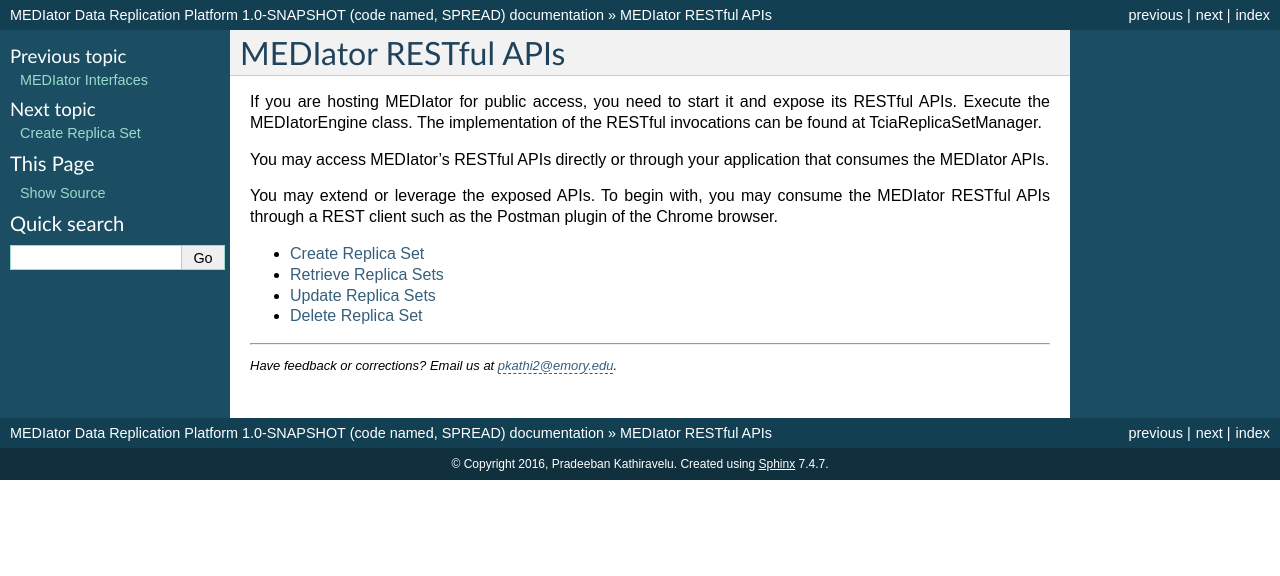
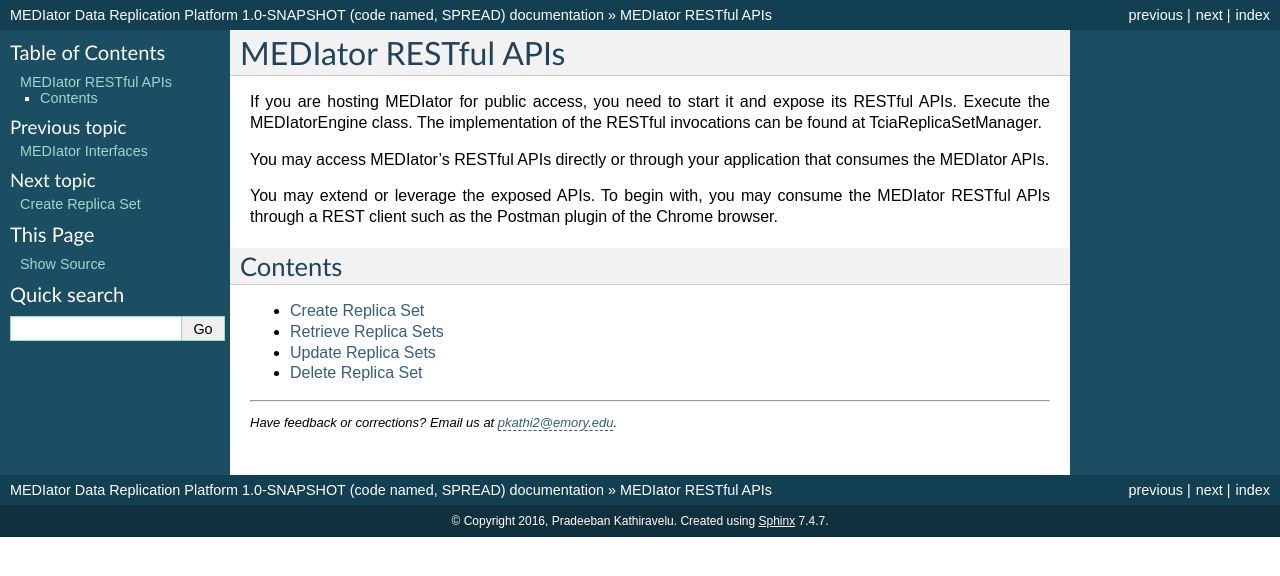
Before and after one commit to pradeeban/mediator, a Sphinx documentation site: the page built from docs/source/sections/MEDIator-REST-API.rst, in a window 1280 px wide. Shown: the top 576 px of the page. Built offline with Sphinx 7.4.7, drawn with Linux system fonts in a browser that asks for light colours; pages that are not in the unit, such as notebooks, are missing from menus.

Commit message:
Fix ToC.

```diff
--- a/docs/source/index.rst
+++ b/docs/source/index.rst
@@ -73,7 +73,7 @@ Contents
 
    sections/About-MEDIator
    sections/Interfaces
-   sections/MEDIator-APIs
+   sections/MEDIator-REST-API
    sections/Data-Sources
    sections/Web-Application
    sections/Development
--- a/docs/source/sections/Interfaces.rst
+++ b/docs/source/sections/Interfaces.rst
@@ -18,8 +18,12 @@ Infinispan in-memory data grid has been leveraged as the distributed storage and
 minimizes performance overheads caused by disk access. Furthermore, current work-in-progress ensures no duplicate
 downloads while ensuring duplicate detection across the locally downloaded data sets and the data source.
 
+
+Contents
+########
+
 .. toctree::
-:maxdepth: 1
+   :maxdepth: 1
 
        interfaces/Data-Source-Mgmt
        interfaces/Replica-Set-Mgmt
--- a/docs/source/sections/MEDIator-APIs.rst
+++ b/docs/source/sections/MEDIator-REST-API.rst
@@ -11,6 +11,10 @@ You may access MEDIator's RESTful APIs directly or through your application that
 You may extend or leverage the exposed APIs. To begin with, you may consume the MEDIator RESTful APIs through a REST
 client such as the Postman plugin of the Chrome browser.
 
+
+Contents
+########
+
 .. toctree::
    :maxdepth: 1
 
```
